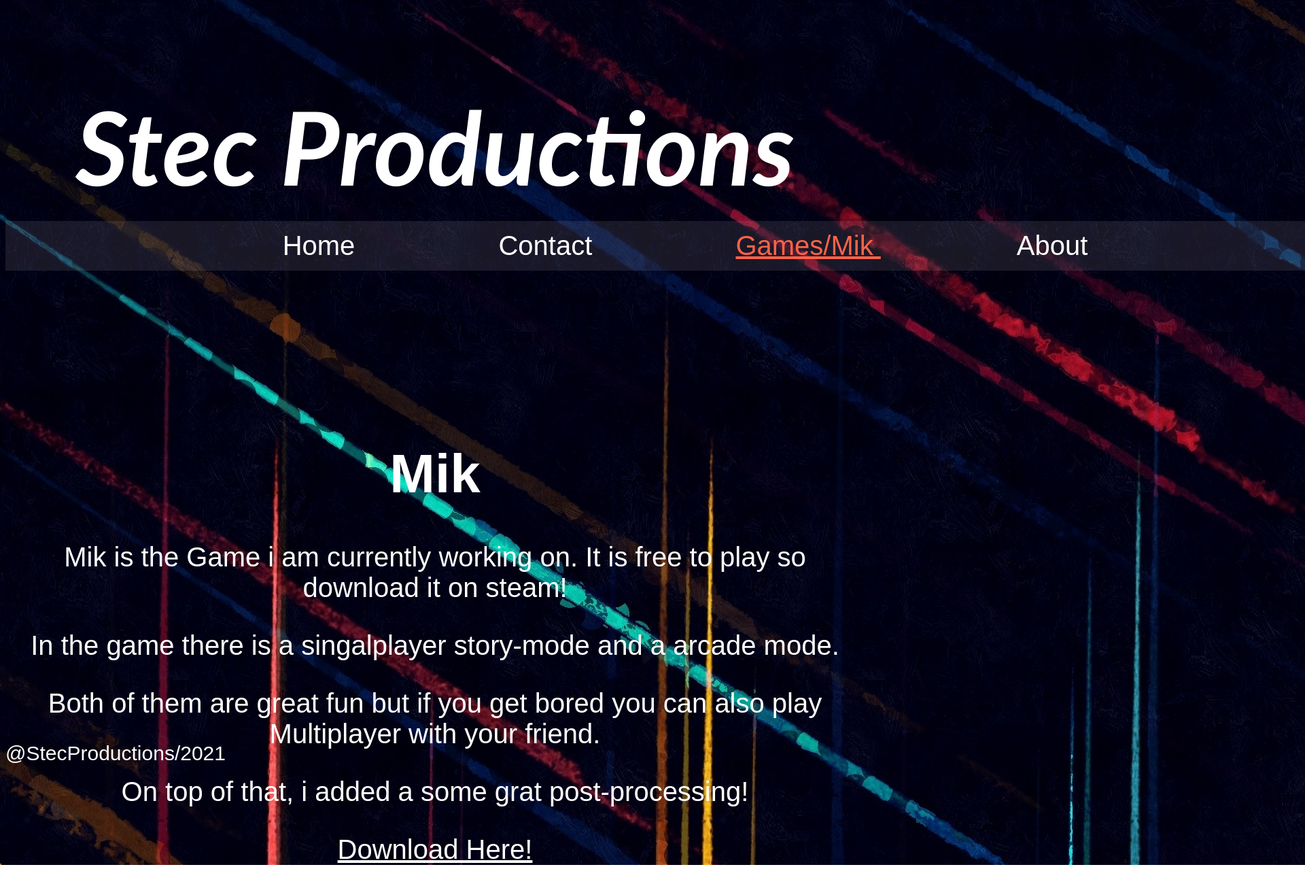
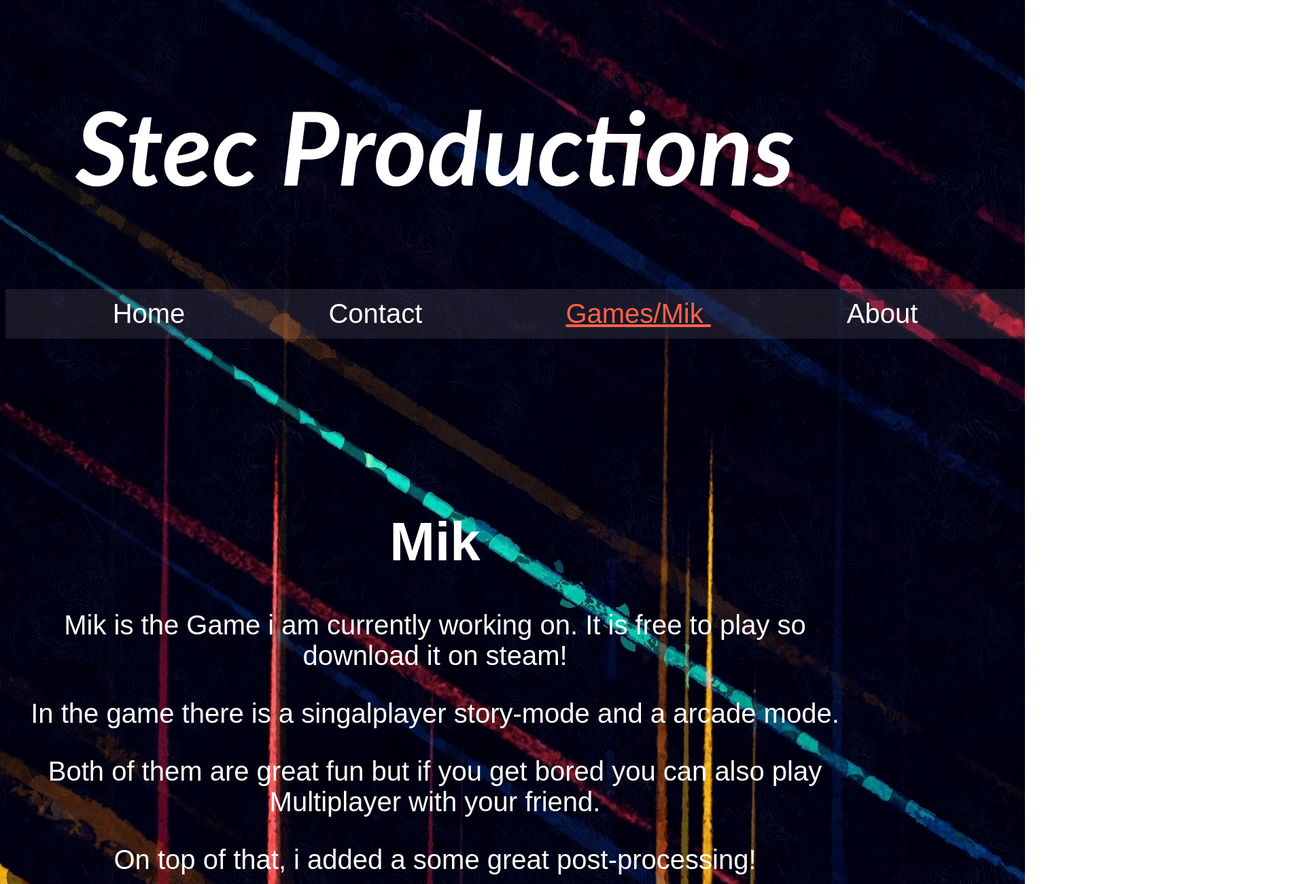
Before and after one commit to Stefaaaaaaaaaaaaaaaaaaaaaaaaaaan/StecProductionsWebsite, a plain HTML site: page Mik.html in a window 1280 px wide. Shown: the top 1300 px of the page at 68% size, 1920 px wide, since content can reach past the window. Before the commit the page ends 1272 px from the top, so only its background shows below. Drawn offline with Linux system fonts and the light colour scheme.

Commit message:
Add files via upload

```diff
--- a/Main.css
+++ b/Main.css
@@ -1,7 +1,7 @@
 @import url("https://fonts.googleapis.com/css?family=Noto+Sans");
 
 header{
-    height: 200px;
+    height: 300px;
     text-align: center;
 }
 nav{
@@ -9,7 +9,7 @@ nav{
     padding-bottom: 14px;
     background-color: rgba(216, 209, 209, 0.11);
     text-align: center;
-    width: 2000px;
+    width: 1500px;
     margin-left: auto;
     margin-right: auto;
 }
@@ -75,7 +75,7 @@ nav a {
     color: tomato;
 }
 .Bottom{
-    padding-top: 110px;
+    padding-top: 600px;
     font-size: 30px;
 }
 .Home{
--- a/Mik.html
+++ b/Mik.html
@@ -38,7 +38,7 @@
         <p>Mik is the Game i am currently working on. It is free to play so download it on steam!</p>
         <p>In the game there is a singalplayer story-mode and a arcade mode.</p>
         <p>Both of them are great fun but if you get bored you can also play Multiplayer with your friend.</p>
-        <p>On top of that, i added a some grat post-processing!</p>
+        <p>On top of that, i added a some great post-processing!</p>
         <div class="top-nav"><a href="https://store.steampowered.com/app/1772130/Mik/" target="blank"> Download Here! </a></div>
     </main>
 
```
